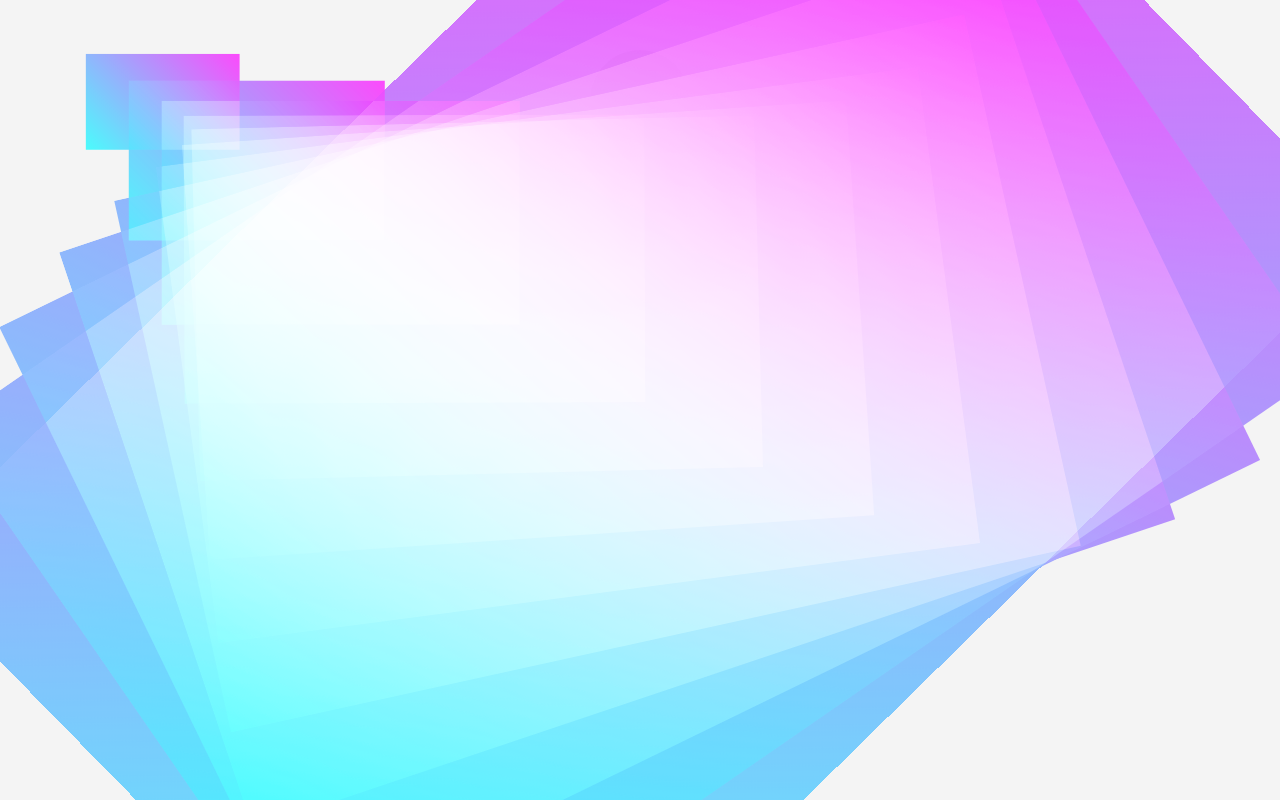
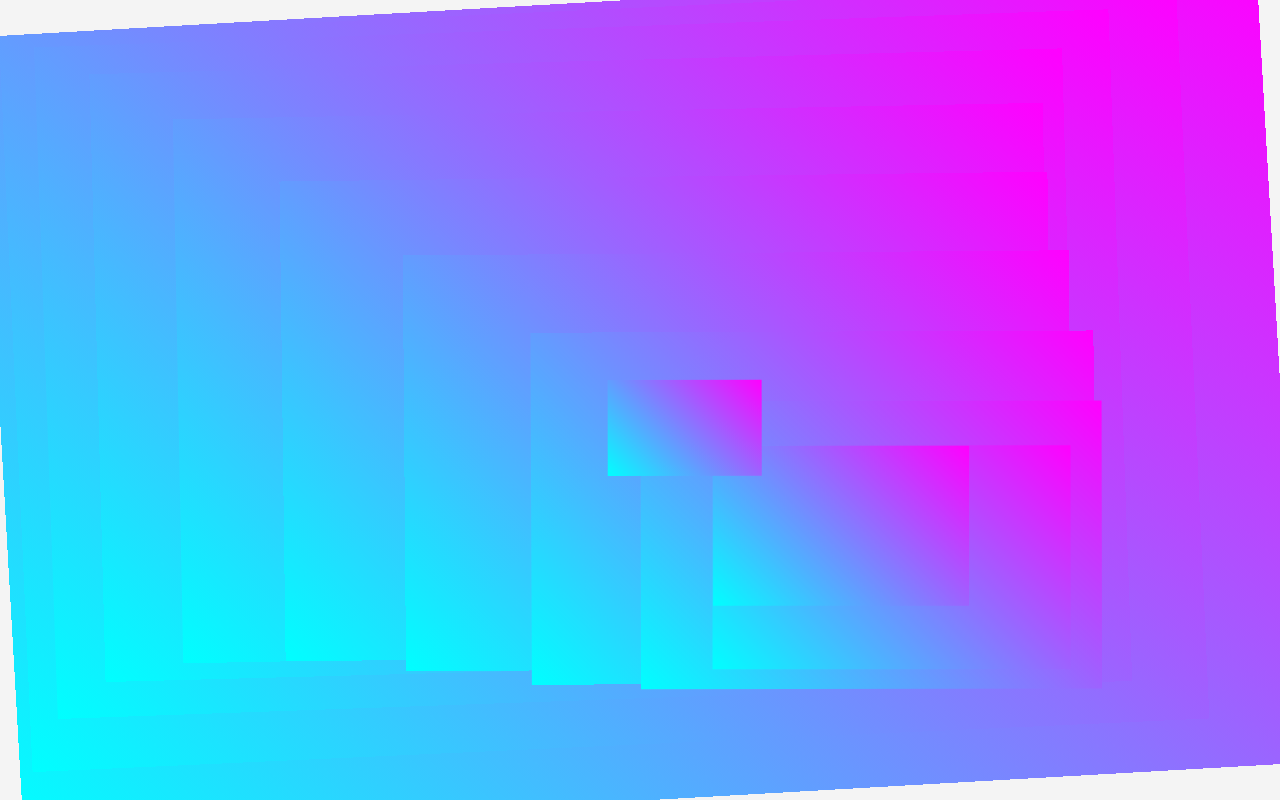
Before and after one commit to evvic/link-tree-template, a React (Create React App) app: page / in a window 1280 px wide. Built offline with nearby package versions, Linux system fonts and the light colour scheme; grey boxes are pictures that could not be loaded.

Commit message:
improving reectangles

```diff
--- a/src/App.css
+++ b/src/App.css
@@ -74,32 +74,18 @@ body {
 
 .svg-block {
   position: absolute;
+  /* top: 0;
+  left: 0; */
+  transform-origin: center;
   background: linear-gradient(45deg, #ff00ff, #00ffff);
-  opacity: 0.7;
-  animation: moveBlocks 20s ease-in-out infinite;
-  mix-blend-mode: screen;
+  background-size: 100% 100%; /* Ensure gradient spans the entire rectangle */
+  opacity: 1;
+  animation: moveBlocks 10s ease-in-out infinite;
+  mix-blend-mode: normal;
 }
 
 @keyframes moveBlocks {
-  0% {
-    transform: translate(0, 0) rotate(0deg);
-  }
-  25% {
+  50% {
     transform: translate(var(--translate-factor), var(--translate-factor)) rotate(180deg);
   }
-  50% {
-    transform: translate(calc(var(--translate-factor) * 2), calc(var(--translate-factor) * 2)) rotate(180deg); /* no rotation */
-  }
-  75% {
-    transform: translate(calc(var(--translate-factor) * 3), calc(var(--translate-factor) * 3)) rotate(360deg);
-  }
-  80% {
-    transform: translate(calc(var(--translate-factor) * 3), calc(var(--translate-factor) * 3)) rotate(360deg); /* Pause starts */
-  }
-  95% {
-    transform: translate(calc(var(--translate-factor) * 3), calc(var(--translate-factor) * 3)) rotate(360deg); /* Pause ends */
-  }
-  100% {
-    transform: translate(0, 0) rotate(360deg); /* Return to start */
-  }
 }
--- a/src/App.js
+++ b/src/App.js
@@ -2,11 +2,11 @@ import React from 'react';
 import './App.css';
 import { FontAwesomeIcon } from '@fortawesome/react-fontawesome';
 import { faYoutube, faInstagram } from '@fortawesome/free-brands-svg-icons';
-
 function App() {
   const rectangles = Array.from({ length: 12 }, (_, index) => {
     const sizeFactor = 100 - index * 8; // Decrease size for each rectangle
-    const translateFactor = (index) * 5; // Reverse translation for smaller rectangles
+    const translateFactor = (100 - sizeFactor) * index*index/35; // Reverse translation for smaller rectangles
+    const offset = index * 1; // Each rectangle starts 1% farther from the top-left corner
     return (
       <div
         key={index}
@@ -15,7 +15,9 @@ function App() {
           zIndex: index + 1, // Smallest rectangle at the top
           width: `${sizeFactor}%`,
           height: `${sizeFactor}%`,
-          animationDelay: `${(11 - index) * 0.2}s`, // Smallest rectangle moves first
+          top: `${offset}%`, // Dynamic top offset
+          left: `${offset}%`, // Dynamic left offset
+          animationDelay: `${index * 0.05}s`, // Smallest rectangle moves first
           '--translate-factor': `${translateFactor}%`, // Custom property for translation
         }}
       ></div>
```
